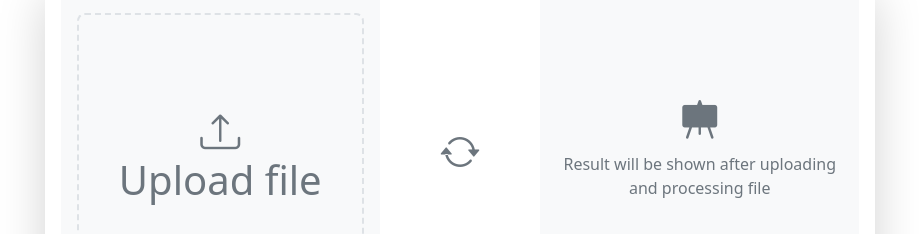
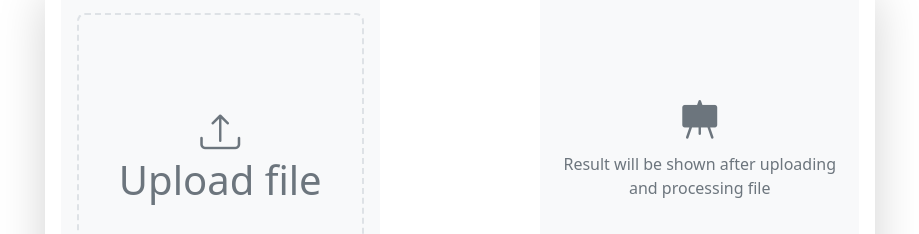
Before and after one commit to sameignatovich/Underwater, a Vue app: page / in a window 1280 px wide. Shown: the part 67-301 px from the top of the page, without its empty margins (180-1099 px from the left). Built offline with nearby package versions, Linux system fonts and the light colour scheme.

Commit message:
Actions block new design

```diff
--- a/src/components/ActionsBlock.vue
+++ b/src/components/ActionsBlock.vue
@@ -1,15 +1,47 @@
 <template>
   <div class="wraper">
-    <div class="centered text-center">
-      <h1>
-        <i class="bi bi-arrow-repeat"></i>
-      </h1>
+    <div v-if="attachmentReady" class="centered text-center">
+      <div :class="{uploading}">
+        <h1><i class="bi bi-arrow-repeat"></i></h1>
+      </div>
+      <button @click="startUploading"
+              :disabled="uploading"
+              class="btn btn-sm btn-primary">
+        <span v-if="!uploading">
+          Upload
+        </span>
+        <span v-else>
+          Uploading...
+        </span>
+      </button>
     </div>
   </div>
 </template>
 
 <script>
+export default {
+  computed: {
+    attachmentReady() {
+      return !!this.$store.getters.attachmentPreview;
+    },
+    uploading() {
+      return this.$store.getters.uploading;
+    },
+  },
+  methods: {
+    startUploading() {
+      this.$store.dispatch('upload');
+    },
+  },
+};
 </script>
 
-<style lang="scss">
+<style scoped lang="scss">
+.uploading {
+  animation: linear infinite 1.5s spinny;
+}
+
+@keyframes spinny {
+  to { transform: rotate(360deg); }
+}
 </style>
```
